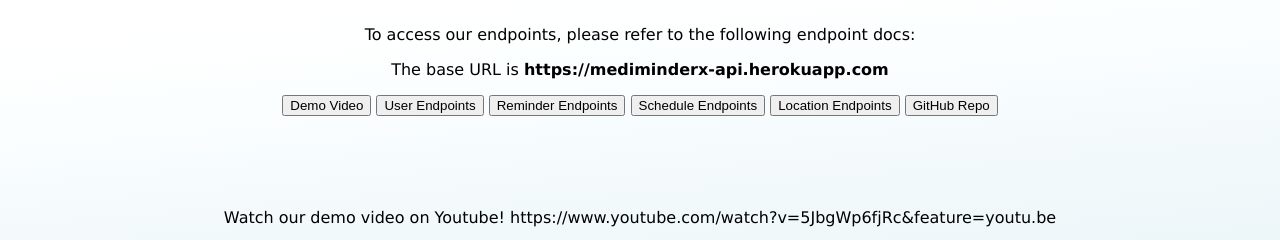
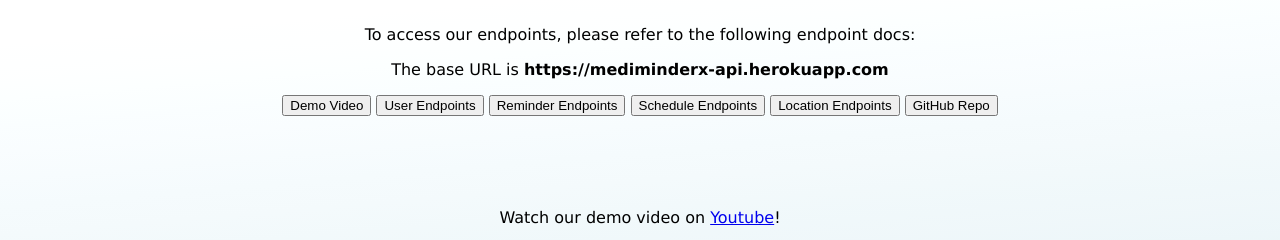
Before and after one commit to MediMindeRx/MediMinderx-API-v1, a Flask app: page / in a window 1280 px wide. Shown: the part 120-360 px from the top of the page. Run offline with Flask 2, Linux system fonts and the light colour scheme.

Commit message:
Update start.html

```diff
--- a/api/templates/start.html
+++ b/api/templates/start.html
@@ -25,7 +25,7 @@
   <br>
   <br>
   <section className="demo-video" style="text-align: center;">
-    <p>Watch our demo video on Youtube! https://www.youtube.com/watch?v=5JbgWp6fjRc&feature=youtu.be</p>
+    <p>Watch our demo video on <a href="https://www.youtube.com/watch?v=5JbgWp6fjRc&feature=youtu.be">Youtube</a>!</p>
     <video width="640" height="360" controls>
       <source src={{ url_for('static', filename="demo.mp4") }} type="video/mp4">
         Your browser does not support the video tag.
```
